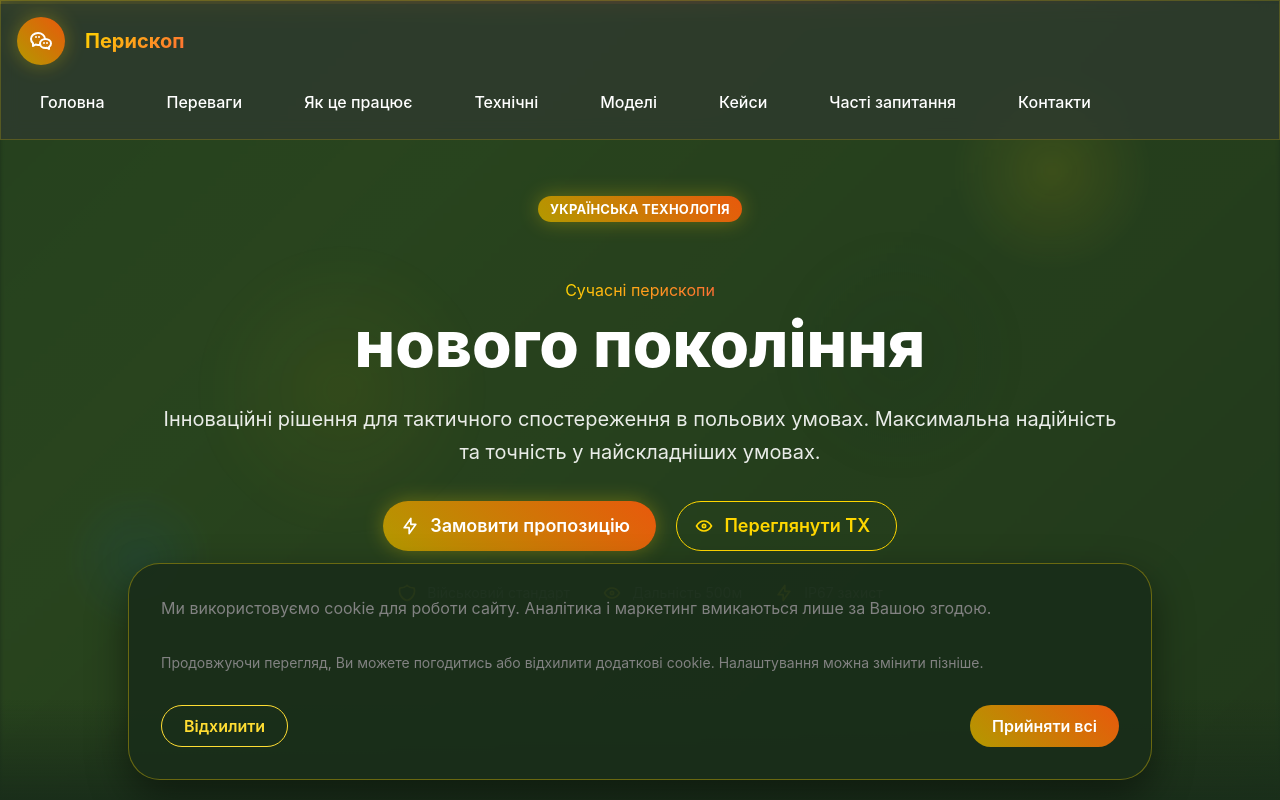
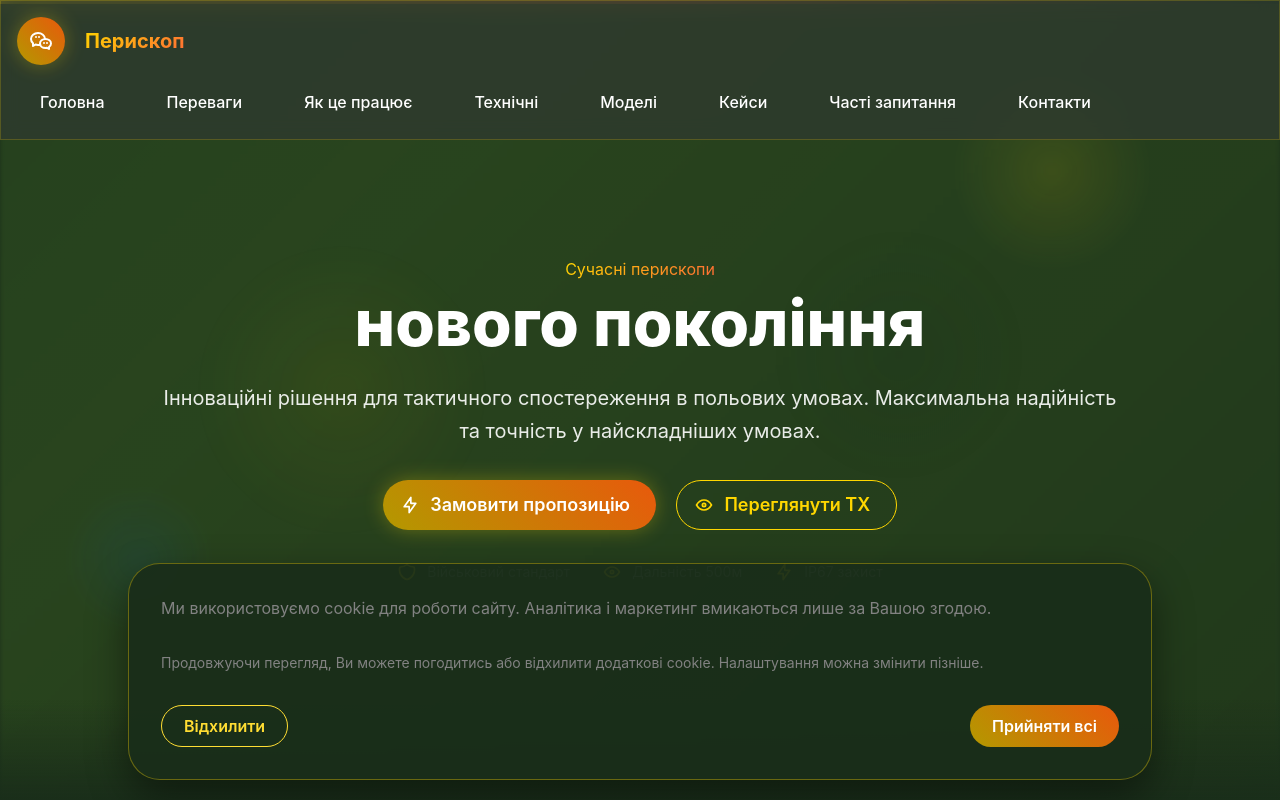
Before and after one commit to Zoreslaw/Sushko_Military, a React (Vite) app: page / in a window 1280 px wide. Shown: the top 800 px of the page. Built offline with nearby package versions, Linux system fonts and the light colour scheme.

Commit message:
Refactor Hero component: remove unused Badge element and update descriptive text for clarity and impact.

```diff
--- a/src/components/Hero.tsx
+++ b/src/components/Hero.tsx
@@ -1,7 +1,6 @@
 import { motion } from 'framer-motion';
-import { Container, Title, Text, Group, Button, Box, Stack, Badge } from '@mantine/core';
+import { Container, Title, Text, Group, Button, Box } from '@mantine/core';
 import { IconEye, IconShield, IconBolt } from '@tabler/icons-react';
-import TextureBackground from './TextureBackground';
 
 const Hero = () => {
   return (
@@ -126,17 +125,6 @@ const Hero = () => {
             animate={{ opacity: 1, y: 0 }}
             transition={{ duration: 1, delay: 0.2 }}
           >
-            <Group justify="center" mb="md">
-              <Badge
-                size="lg"
-                variant="gradient"
-                gradient={{ from: 'gold', to: 'orange', deg: 45 }}
-                className="glow-gold"
-              >
-                Українська технологія
-              </Badge>
-            </Group>
-
             <Title
               order={1}
               size="4rem"
@@ -202,7 +190,7 @@ const Hero = () => {
               }}
               hiddenFrom="md"
             >
-              Інноваційні рішення для тактичного спостереження в польових умовах.
+              Інноваційні рішення для тактичного спостереження: висока точність, надійність та готовність до роботи.
             </Text>
           </motion.div>
 
```
